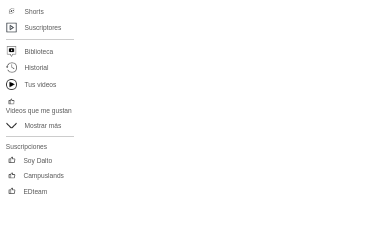
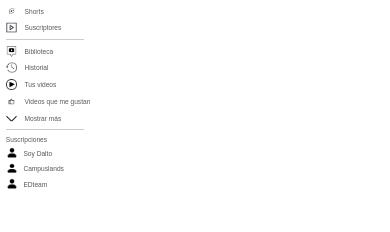
Before and after one commit to CristianReyes2023/YoutubePage, a plain HTML site: page index.html in a window 390 px wide. Both pictures are taken after a click on the picture 15 px from the left and 12 px from the top of the page. Shown: the part 44-276 px from the top of the page. Drawn offline with Linux system fonts and the light colour scheme.

Commit message:
feat: :sparkles: Add sidebar functionality.
Add sidebar functionality and more styling to the sidebar

```diff
--- a/css/style.css
+++ b/css/style.css
@@ -179,7 +179,9 @@ header {
     border-radius: 100%;
     margin-right: 1.5vw;
 }
-
+.small-sidebar {
+    width: 5vw;
+}
 @media(max-width:1280px) {
 
     /* ---------------NAVBAR CLASES -----------------*/
@@ -362,7 +364,7 @@ header {
         /* ---------------SIDEBAR -----------------*/
 
         .sidebar {
-            width: 22vw;
+            width: 25vw;
             height: 100vh;
             padding-left: 1.5vw;
         }
@@ -379,7 +381,6 @@ header {
         .subscribeds {
             font-size: 1.7vw;
             margin: 1.5vw 0vw;
-            color: #5a5a5a;
         }
 
         .subscribeds a img {
--- a/index.html
+++ b/index.html
@@ -5,6 +5,7 @@
     <meta name="viewport" content="width=device-width, initial-scale=1.0">
     <title>Youtube</title>
     <link rel="stylesheet" href="css/style.css">
+    <script src="main.js" defer></script>
 </head>
 <body>
     <header>
@@ -47,9 +48,9 @@
         <div>
             <div class="subscribeds">
                 <p>Suscripciones</p>
-                <a href=""><img src="images/like_favorite.png" alt=""><p>Soy Dalto</p></a>
-                <a href=""><img src="images/like_favorite.png" alt=""><p>Campuslands</p></a>
-                <a href=""><img src="images/like_favorite.png" alt=""><p>EDteam</p></a>
+                <a href=""><img src="images/bxs-user.png" alt=""><p>Soy Dalto</p></a>
+                <a href=""><img src="images/bxs-user.png" alt=""><p>Campuslands</p></a>
+                <a href=""><img src="images/bxs-user.png" alt=""><p>EDteam</p></a>
             </div>
         </div>
     </div>
--- /dev/null
+++ b/main.js
@@ -0,0 +1,6 @@
+let menuIcon = document.querySelector(".menu-icon");
+let sidebar = document.querySelector(".sidebar");
+
+menuIcon.onclick = function(){
+    sidebar.classList.toggle("small-sidebar");
+}
```
